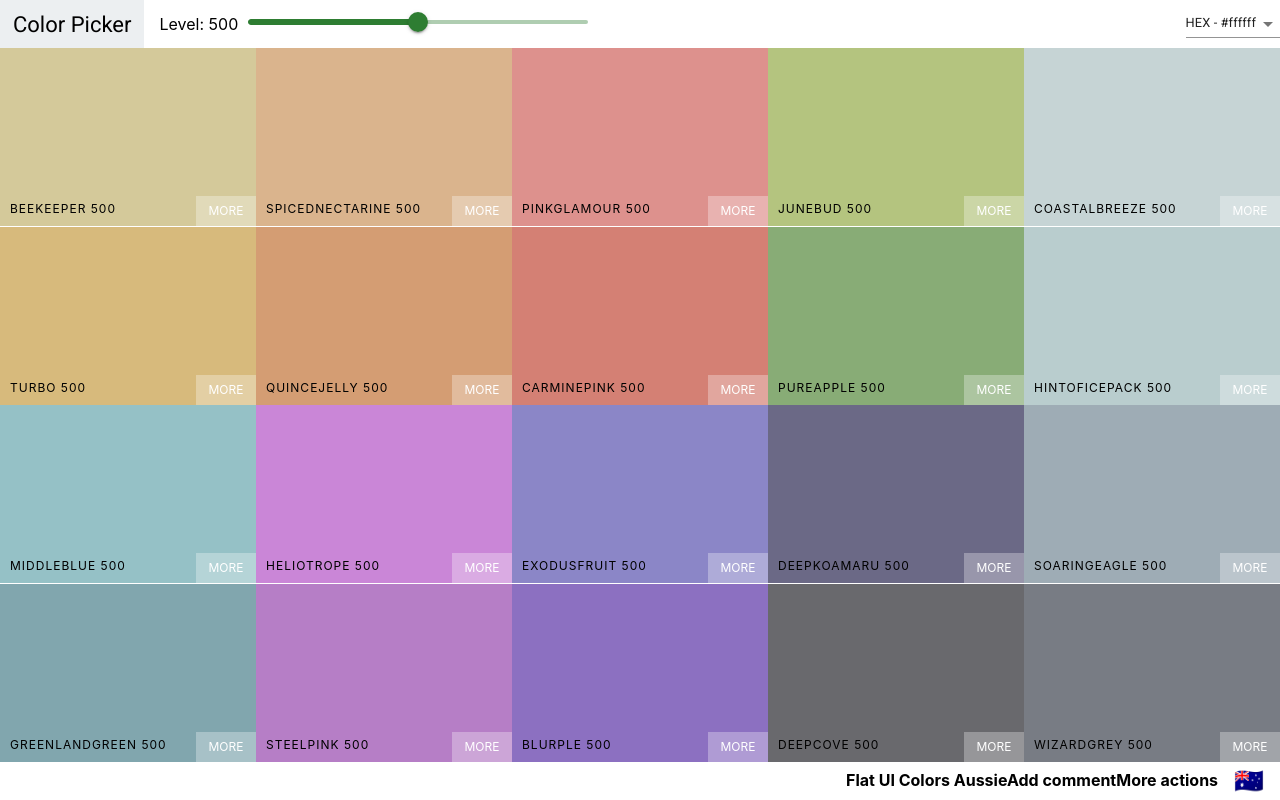
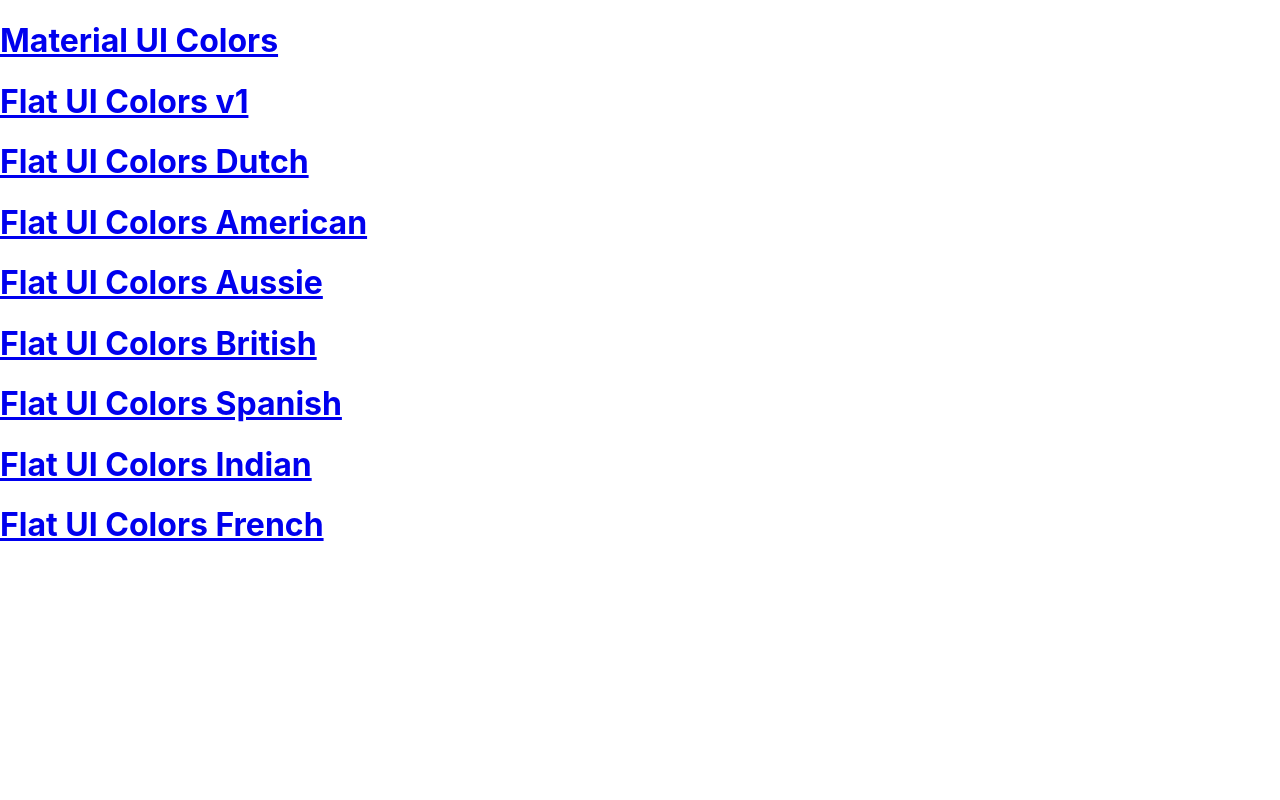
Before and after one commit to JunaidQureshi05/Paletly, a React (Create React App) app: page / in a window 1280 px wide. Built offline with nearby package versions, Linux system fonts and the light colour scheme.

Commit message:
add react router

```diff
--- a/package.json
+++ b/package.json
@@ -19,6 +19,7 @@
     "copy-to-clipboard": "^3.3.3",
     "react": "^19.1.0",
     "react-dom": "^19.1.0",
+    "react-router": "^7.6.2",
     "react-scripts": "5.0.1",
     "typescript": "^4.9.5",
     "web-vitals": "^2.1.4"
--- a/src/App.tsx
+++ b/src/App.tsx
@@ -1,14 +1,17 @@
 import React from "react";
 import logo from "./logo.svg";
 import "./App.css";
-import Palette from "./components/Palette";
+import PalettePage from "./pages/PalettePage";
 import seedColor from "./seedColor";
 import { generatePalette } from "./utils/color";
+import { Route, Routes } from "react-router";
+import HomePage from "./pages/HomePage";
 function App() {
   return (
-    <div>
-      <Palette palette={generatePalette(seedColor[4])} />
-    </div>
+    <Routes>
+      <Route path="/" element={<HomePage />} />
+      <Route path="/palette/:id" element={<PalettePage />} />
+    </Routes>
   );
 }
 
--- a/src/components/ColorBox/ColorBox.css
+++ b/src/components/ColorBox/ColorBox.css
@@ -30,6 +30,7 @@
   text-transform: uppercase;
   opacity: 0;
   transition: opacity 0.5s ease;
+  cursor: pointer;
 }
 
 .box-content {
--- a/src/components/Navbar/index.tsx
+++ b/src/components/Navbar/index.tsx
@@ -11,6 +11,7 @@
 import { ColorFormat } from "../../types/Colors";
 import { useState } from "react";
 import CloseIcon from "@mui/icons-material/Close";
+import { Link } from "react-router";
 
 const Navbar = ({
   level,
@@ -30,7 +31,7 @@
   return (
     <header className="Navbar">
       <div className="logo">
-        <a href="#">Color Picker</a>
+        <Link to={{ pathname: "/" }}>Color Picker</Link>
       </div>
       <div className="slider-container">
         <span>Level: {level}</span>
--- a/src/components/Palette/index.tsx
+++ /dev/null
@@ -1,36 +0,0 @@
-import React, { useState } from "react";
-
-import "./Palette.css";
-import { ColorFormat, GeneratedPallete } from "../../types/Colors";
-import ColorBox from "../ColorBox";
-import Navbar from "../Navbar";
-
-const Palette = ({ palette }: { palette: GeneratedPallete }) => {
-  const [level, setLevel] = useState<number>(500);
-  const [colorFormat, setColorFormat] = useState<ColorFormat>(ColorFormat.HEX);
-  const { paletteName, emoji, colors } = palette;
-  return (
-    <div className="Palette">
-      {/* Navbar goes here */}
-      <Navbar
-        level={level}
-        setLevel={setLevel}
-        colorFormat={colorFormat}
-        setColorFormat={setColorFormat}
-      />
-
-      <div className="Palette-colors">
-        {colors[level].map((color) => (
-          <ColorBox color={color} colorFormat={colorFormat} />
-        ))}
-      </div>
-      <footer className="Palette-footer">
-        {" "}
-        {paletteName}Add commentMore actions
-        <span className="emoji">{emoji}</span>
-      </footer>
-    </div>
-  );
-};
-
-export default Palette;
--- /dev/null
+++ b/src/pages/HomePage/index.tsx
@@ -0,0 +1,17 @@
+import React from "react";
+import palettes from "../../seedColor";
+import { Link } from "react-router";
+import "./HomePage.css";
+const Home = () => {
+  return (
+    <div>
+      {palettes.map((item) => (
+        <Link to={{ pathname: `/palette/${item.id}` }} key={item.id}>
+          <h1>{item.paletteName}</h1>
+        </Link>
+      ))}
+    </div>
+  );
+};
+
+export default Home;
--- /dev/null
+++ b/src/pages/PalettePage/index.tsx
@@ -0,0 +1,42 @@
+import React, { useState } from "react";
+
+import "./PalettePage.css";
+import { ColorFormat, GeneratedPallete, Palette } from "../../types/Colors";
+import ColorBox from "../../components/ColorBox";
+import Navbar from "../../components/Navbar";
+import seedColor from "../../seedColor";
+import { useParams } from "react-router";
+import { generatePalette } from "../../utils/color";
+
+const PalettePage = () => {
+  const { id } = useParams();
+  const palette: Palette = seedColor.find((item) => item.id === id)!;
+  const generatedPalette: GeneratedPallete = generatePalette(palette);
+  const [level, setLevel] = useState<number>(500);
+  const [colorFormat, setColorFormat] = useState<ColorFormat>(ColorFormat.HEX);
+  const { paletteName, emoji, colors } = generatedPalette;
+
+  return (
+    <div className="Palette">
+      {/* Navbar goes here */}
+      <Navbar
+        level={level}
+        setLevel={setLevel}
+        colorFormat={colorFormat}
+        setColorFormat={setColorFormat}
+      />
+
+      <div className="Palette-colors">
+        {colors[level].map((color) => (
+          <ColorBox key={color.id} color={color} colorFormat={colorFormat} />
+        ))}
+      </div>
+      <footer className="Palette-footer">
+        {paletteName}Add commentMore actions
+        <span className="emoji">{emoji}</span>
+      </footer>
+    </div>
+  );
+};
+
+export default PalettePage;
```
Also changed, not shown: src/index.tsx (+9 -8 lines), src/pages/HomePage/HomePage.css (added), src/pages/PalettePage/PalettePage.css (renamed from src/components/Palette/Palette.css), 1 other file (tests, documents, lock files or other folders).
